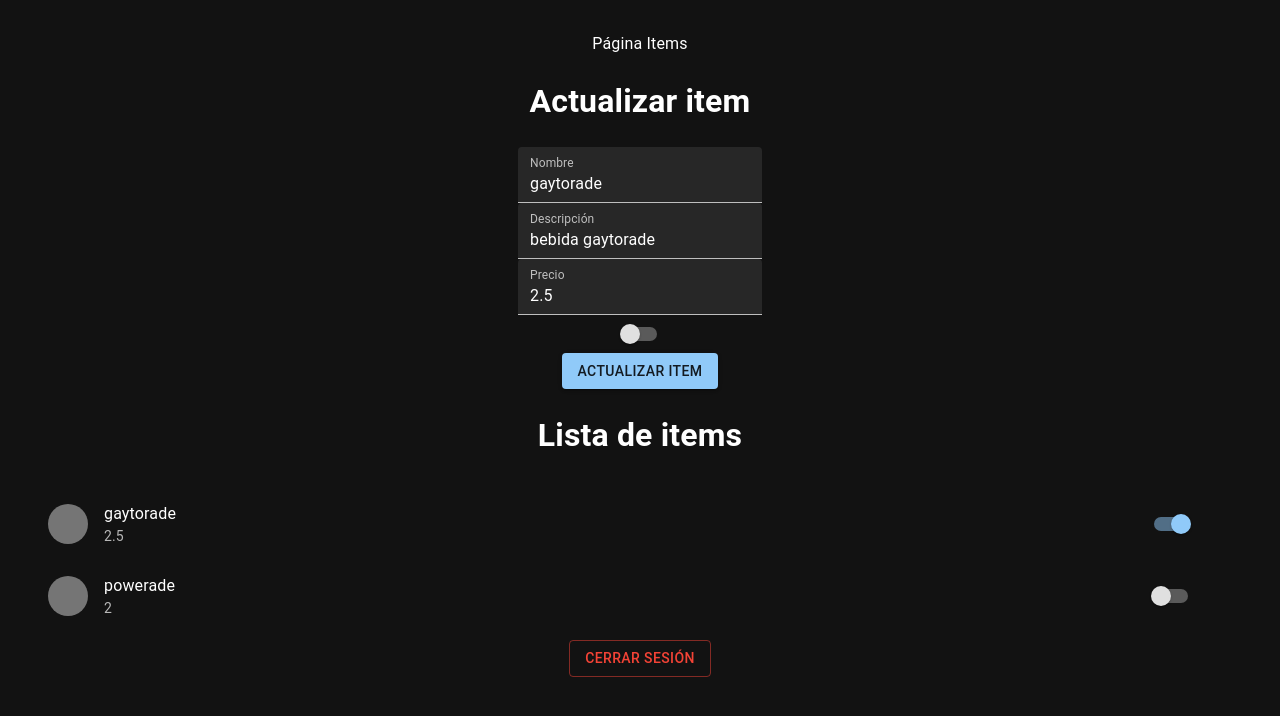
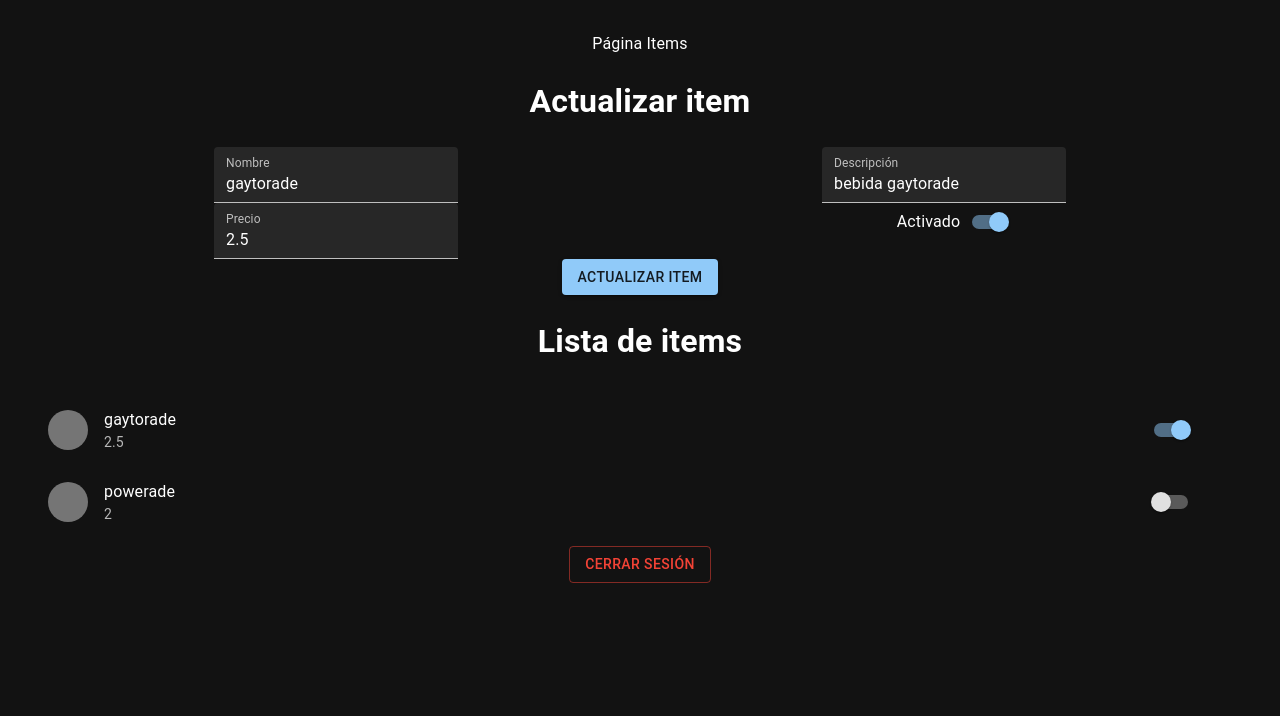
Before and after one commit to jokinz/docker-react-paddle-app, a React (Vite) app: page /items in a window 1280 px wide. Shown: the top 716 px of the page. Built offline with nearby package versions, Linux system fonts and the light colour scheme.

Commit message:
Update UpdateItem.tsx

```diff
--- a/src/components/Items/UpdateItem.tsx
+++ b/src/components/Items/UpdateItem.tsx
@@ -4,9 +4,10 @@ import { Item } from '../../types/item'
 
 import {
   Button,
+  FormControlLabel,
   Grid,
   Switch,
-  TextField
+  TextField,
 } from '@mui/material'
 import { updateItemById } from '../../api/items/item'
 type props = {
@@ -25,7 +26,7 @@ const UpdateItem = ({ item }: props) => {
     })
   }
   return (
-    <Grid item xs={12}>
+    <Grid container columns={12}>
       <Grid item xs={12}>
         <h1>Actualizar item</h1>
       </Grid>
@@ -69,10 +70,16 @@ const UpdateItem = ({ item }: props) => {
         />
       </Grid>
       <Grid item xs={6}>
-        <Switch
-          aria-label="Activado"
-          value={itemData.enabled}
-          onClick={handleEnabledClick}
+        <FormControlLabel
+          control={
+            <Switch
+              aria-label="Activado"
+              checked={itemData.enabled}
+              onClick={handleEnabledClick}
+            />
+          }
+          label="Activado"
+          labelPlacement="start"
         />
       </Grid>
       <Grid item xs={12}>
```
